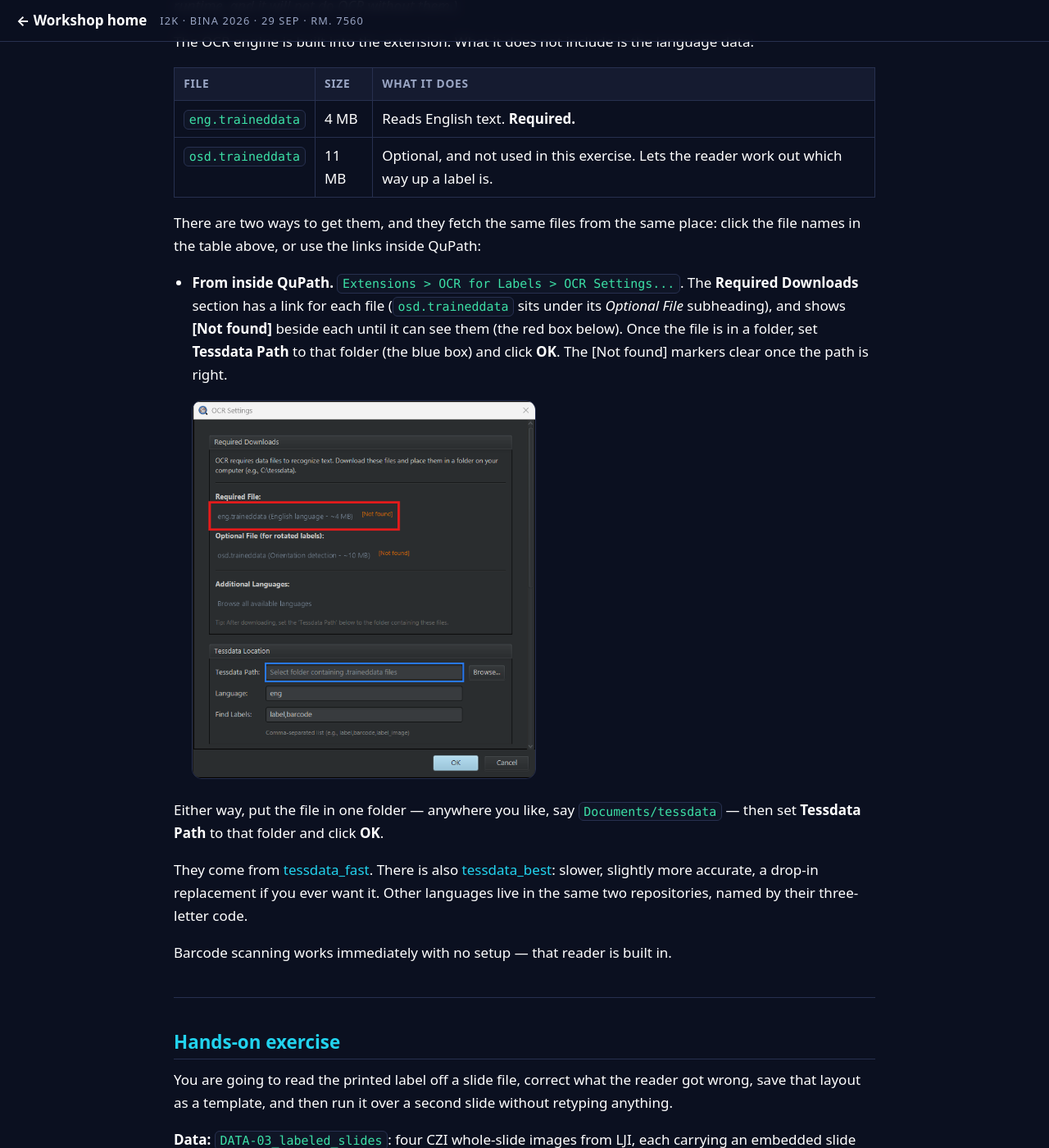
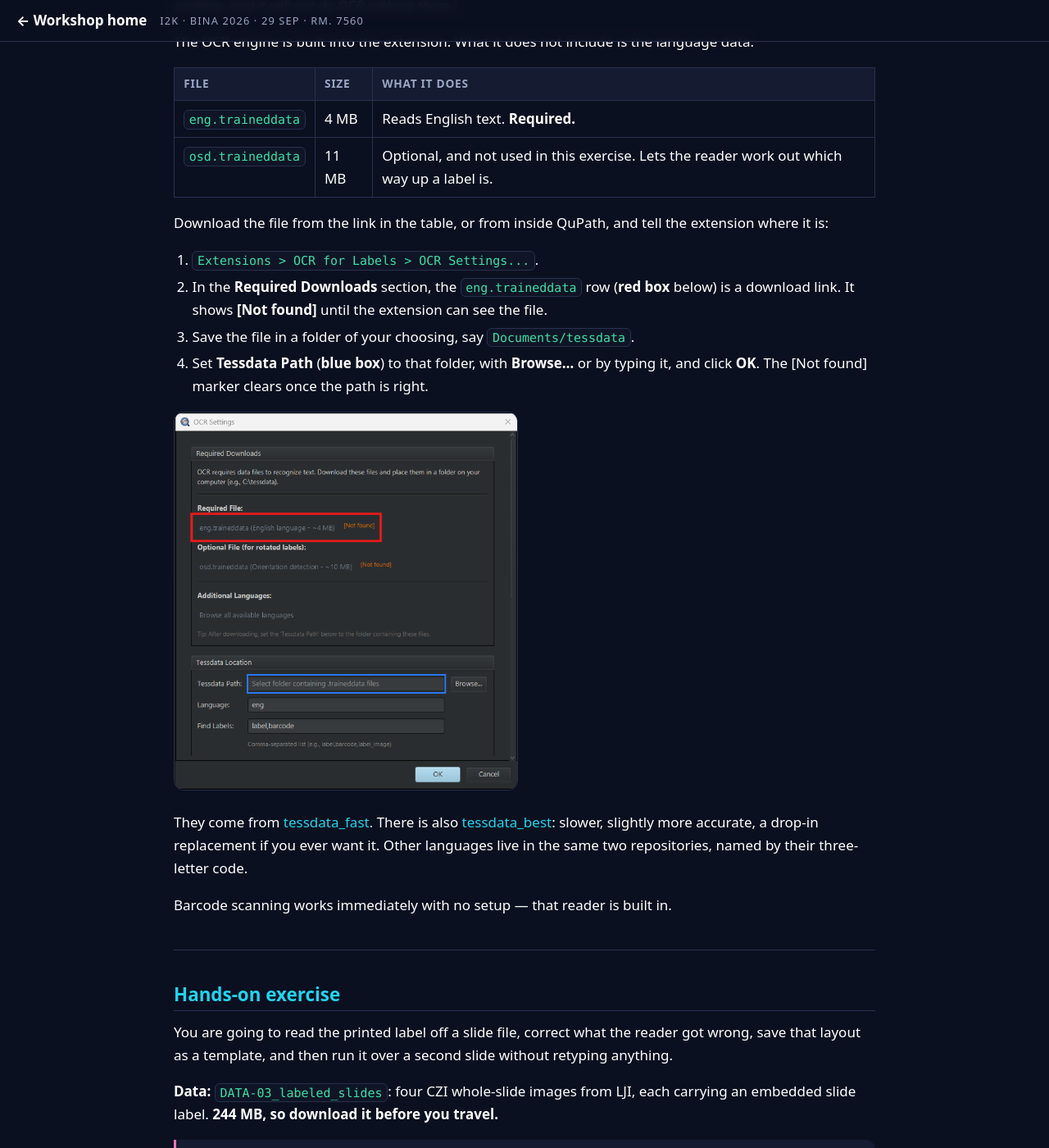
Before and after one commit to MichaelSNelson/BINA-I2K-2026-QuPath-Extensions, a Jekyll site: the page built from docs/08-ocr4labels.md, in a window 1280 px wide and 1400 px high, scrolled down 1386 px. Shown: the whole window at 82% size. Built offline with Jekyll 4.4.1, drawn with Linux system fonts in a browser that asks for light colours.

Commit message:
Guide 08: language-data steps reference the red and blue boxes
Claude-Session: https://claude.ai/code/session_01KwiACUr5MacuDvqp74c96o

```diff
--- a/docs/08-ocr4labels.md
+++ b/docs/08-ocr4labels.md
@@ -63,19 +63,17 @@ The OCR engine is built into the extension. What it does not include is the lang
 | [`eng.traineddata`](https://github.com/tesseract-ocr/tessdata_fast/raw/main/eng.traineddata) | 4 MB | Reads English text. **Required.** |
 | [`osd.traineddata`](https://github.com/tesseract-ocr/tessdata_fast/raw/main/osd.traineddata) | 11 MB | Optional, and not used in this exercise. Lets the reader work out which way up a label is. |
 
-There are two ways to get them, and they fetch the same files from the same place: click the
-file names in the table above, or use the links inside QuPath:
+Download the file from the link in the table, or from inside QuPath, and tell the extension
+where it is:
 
-- **From inside QuPath.** `Extensions > OCR for Labels > OCR Settings...`. The
-  **Required Downloads** section has a link for each file (`osd.traineddata` sits under its
-  *Optional File* subheading), and shows **[Not found]** beside each until it can see them
-  (the red box below). Once the file is in a folder, set **Tessdata Path** to that folder (the
-  blue box) and click **OK**. The [Not found] markers clear once the path is right.
+1. `Extensions > OCR for Labels > OCR Settings...`.
+2. In the **Required Downloads** section, the `eng.traineddata` row (**red box** below) is a
+   download link. It shows **[Not found]** until the extension can see the file.
+3. Save the file in a folder of your choosing, say `Documents/tessdata`.
+4. Set **Tessdata Path** (**blue box**) to that folder, with **Browse...** or by typing it, and
+   click **OK**. The [Not found] marker clears once the path is right.
 
-  <img src="../images/ocr/settings.png" alt="The OCR Settings dialog. Under Required Downloads, the eng.traineddata row is outlined in red and marked Not found; the osd.traineddata row below it is also marked Not found. Under Tessdata Location, the empty Tessdata Path field is outlined in blue, with a Browse button beside it" width="420">
-
-Either way, put the file in one folder — anywhere you like, say `Documents/tessdata` — then set
-**Tessdata Path** to that folder and click **OK**.
+<img src="../images/ocr/settings.png" alt="The OCR Settings dialog. Under Required Downloads, the eng.traineddata row is outlined in red and marked Not found; the osd.traineddata row below it is also marked Not found. Under Tessdata Location, the empty Tessdata Path field is outlined in blue, with a Browse button beside it" width="420">
 
 They come from [tessdata_fast](https://github.com/tesseract-ocr/tessdata_fast). There is also
 [tessdata_best](https://github.com/tesseract-ocr/tessdata_best): slower, slightly more accurate,
```
